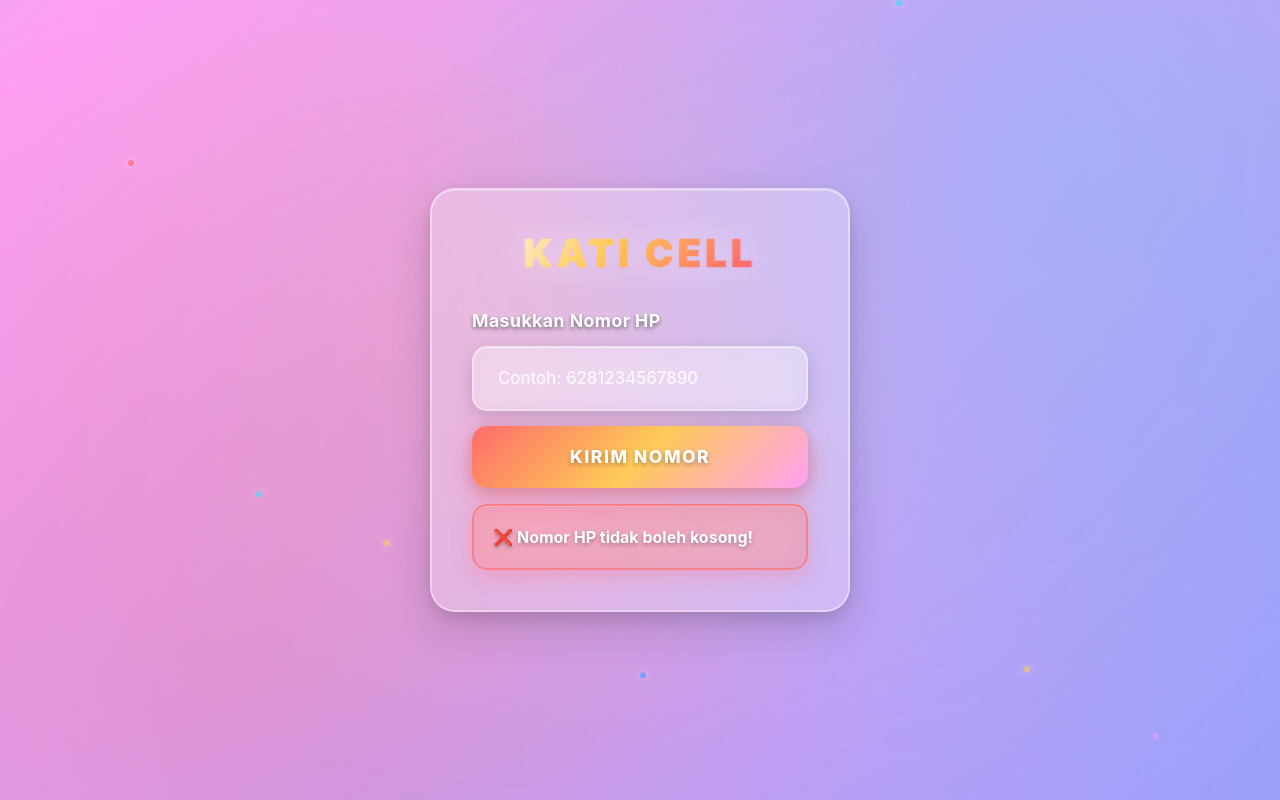
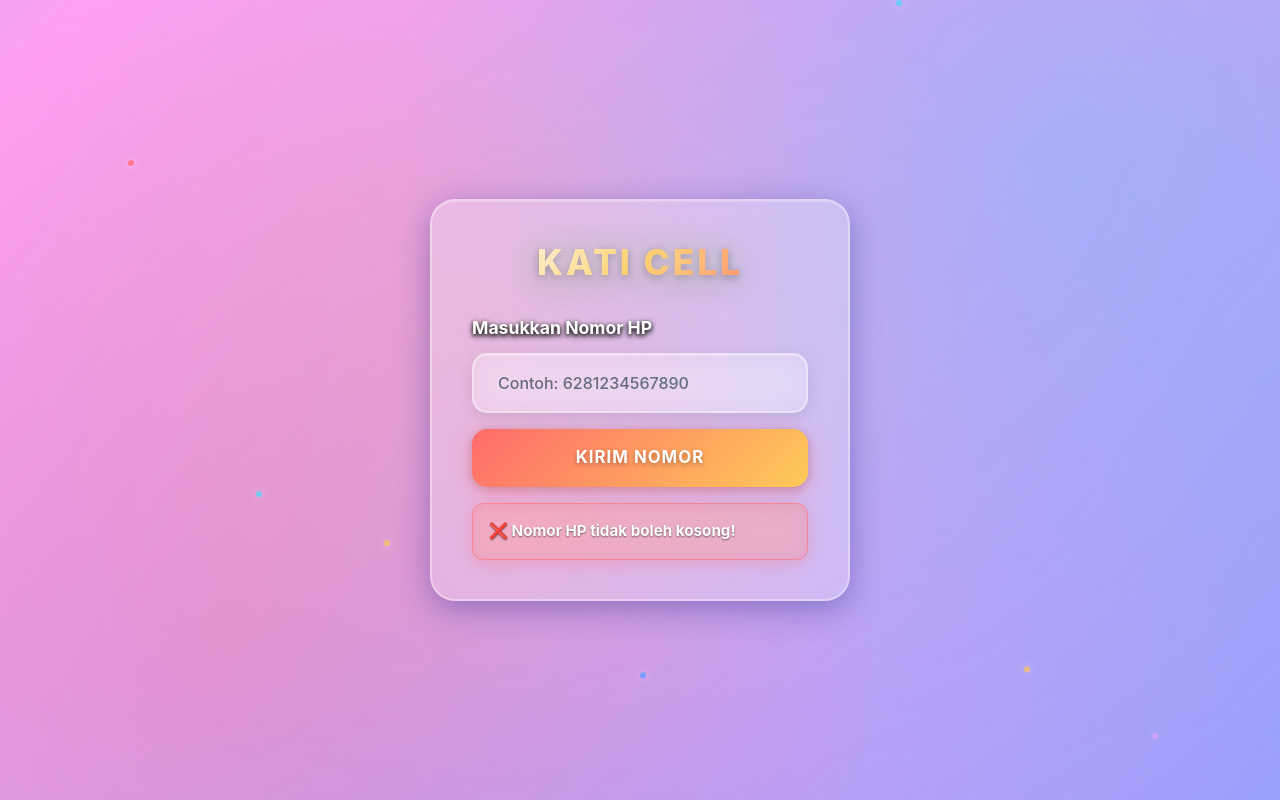
Before and after one commit to qorib24/inputan_nomer, a plain HTML site: page index.html in a window 1280 px wide. Both pictures are taken after a click on the button "KIRIM NOMOR". Drawn offline with nearby package versions, Linux system fonts and the light colour scheme.

Commit message:
Update index.html

```diff
--- a/index.html
+++ b/index.html
@@ -11,12 +11,13 @@
       --new-primary-gradient: linear-gradient(135deg, #ff6b6b 0%, #feca57 15%, #48dbfb 35%, #ff9ff3 60%, #54a0ff 100%);
       --secondary-gradient: linear-gradient(135deg, #ff6b6b 0%, #feca57 100%);
       --success-gradient: linear-gradient(135deg, #00d2ff 0%, #3a7bd5 100%);
-      --glass-bg: rgba(255, 255, 255, 0.15);
-      --glass-border: rgba(255, 255, 255, 0.25);
+      --glass-bg: rgba(255, 255, 255, 0.25);
+      --glass-border: rgba(255, 255, 255, 0.35);
       --shadow-primary: 0 8px 32px rgba(31, 38, 135, 0.37);
       --shadow-hover: 0 15px 35px rgba(31, 38, 135, 0.4);
       --text-primary: #ffffff;
-      --text-secondary: rgba(255, 255, 255, 0.85);
+      --text-secondary: #f8f9fa;
+      --text-dark: #2c3e50;
     }
 
     * {
@@ -122,15 +123,14 @@
 
     /* Glass morphism card */
     .glass-card {
-      background: rgba(255, 255, 255, 0.25);
-      backdrop-filter: blur(20px);
-      -webkit-backdrop-filter: blur(20px);
-      border: 2px solid rgba(255, 255, 255, 0.4);
+      background: var(--glass-bg);
+      backdrop-filter: blur(25px);
+      -webkit-backdrop-filter: blur(25px);
+      border: 2px solid var(--glass-border);
       border-radius: 25px;
       box-shadow:
-        0 15px 40px rgba(0, 0, 0, 0.15),
-        0 5px 15px rgba(0, 0, 0, 0.1),
-        inset 0 1px 0 rgba(255, 255, 255, 0.3);
+        var(--shadow-primary),
+        inset 0 1px 0 rgba(255, 255, 255, 0.2);
       width: 100%;
       max-width: 420px;
       padding: 2.5rem;
@@ -168,76 +168,60 @@
 
     /* Brand styling */
     .brand {
-      font-weight: 900;
-      font-size: 2.4rem;
-      background: linear-gradient(135deg, #ffffff 0%, #feca57 40%, #ff6b6b 80%, #ff9ff3 100%);
+      font-weight: 800;
+      font-size: 2.2rem;
+      background: linear-gradient(135deg, #ffffff 0%, #feca57 50%, #ff6b6b 100%);
       -webkit-background-clip: text;
       -webkit-text-fill-color: transparent;
       background-clip: text;
       text-align: center;
       margin-bottom: 2rem;
-      letter-spacing: 4px;
+      letter-spacing: 3px;
       animation: brandPulse 4s ease-in-out infinite;
-      filter: drop-shadow(0 0 20px rgba(255, 255, 255, 0.8));
-      position: relative;
-    }
-
-    .brand::before {
-      content: 'KATI CELL';
-      position: absolute;
-      top: 0;
-      left: 0;
-      width: 100%;
-      height: 100%;
-      background: linear-gradient(135deg, #ffffff 0%, #feca57 40%, #ff6b6b 80%, #ff9ff3 100%);
-      -webkit-background-clip: text;
-      -webkit-text-fill-color: transparent;
-      background-clip: text;
-      filter: blur(1px);
-      opacity: 0.7;
-      z-index: -1;
+      text-shadow: 0 0 30px rgba(255, 255, 255, 0.8);
+      filter: drop-shadow(0 2px 4px rgba(0, 0, 0, 0.5));
     }
 
     @keyframes brandPulse {
       0%, 100% {
-        filter: drop-shadow(0 0 15px rgba(255,255,255,0.4));
+        filter: drop-shadow(0 0 15px rgba(255,255,255,0.6)) drop-shadow(0 2px 4px rgba(0, 0, 0, 0.5));
         transform: scale(1);
       }
       50% {
-        filter: drop-shadow(0 0 25px rgba(255,255,255,0.7));
+        filter: drop-shadow(0 0 25px rgba(255,255,255,0.8)) drop-shadow(0 2px 4px rgba(0, 0, 0, 0.5));
         transform: scale(1.05);
       }
     }
 
     /* Form elements */
     .form-label {
-      color: #ffffff;
+      color: var(--text-primary);
       font-weight: 700;
       margin-bottom: 0.75rem;
       font-size: 1.1rem;
       text-shadow:
-        0 2px 4px rgba(0,0,0,0.5),
+        0 2px 4px rgba(0,0,0,0.6),
         0 0 10px rgba(255,255,255,0.3);
-      letter-spacing: 0.5px;
+      filter: drop-shadow(0 1px 2px rgba(0,0,0,0.8));
     }
 
     .form-control {
       background: rgba(255, 255, 255, 0.2);
       border: 2px solid rgba(255, 255, 255, 0.4);
       border-radius: 15px;
-      color: #ffffff;
-      padding: 1.1rem 1.5rem;
-      font-size: 1.05rem;
+      color: var(--text-dark);
+      padding: 1rem 1.5rem;
+      font-size: 1rem;
       font-weight: 600;
       transition: all 0.3s cubic-bezier(0.4, 0, 0.2, 1);
-      backdrop-filter: blur(10px);
+      backdrop-filter: blur(15px);
       box-shadow:
-        0 6px 20px rgba(0, 0, 0, 0.15),
+        0 4px 15px rgba(0, 0, 0, 0.1),
         inset 0 1px 0 rgba(255, 255, 255, 0.3);
     }
 
     .form-control::placeholder {
-      color: rgba(255, 255, 255, 0.8);
+      color: rgba(44, 62, 80, 0.7);
       font-weight: 500;
     }
 
@@ -245,39 +229,39 @@
       background: rgba(255, 255, 255, 0.3);
       border-color: rgba(72, 219, 251, 0.8);
       box-shadow:
-        0 0 0 0.3rem rgba(72, 219, 251, 0.25),
-        0 0 30px rgba(72, 219, 251, 0.4),
-        0 10px 30px rgba(0, 0, 0, 0.2);
-      color: #ffffff;
-      transform: translateY(-4px);
+        0 0 0 0.25rem rgba(72, 219, 251, 0.25),
+        0 0 25px rgba(72, 219, 251, 0.4),
+        0 8px 25px rgba(0, 0, 0, 0.15);
+      color: var(--text-dark);
+      transform: translateY(-3px);
     }
 
     /* Button styling */
     .btn-custom {
-      background: linear-gradient(135deg, #ff6b6b 0%, #feca57 50%, #ff9ff3 100%);
+      background: var(--secondary-gradient);
       border: none;
       border-radius: 15px;
-      padding: 1.1rem 2rem;
-      font-weight: 800;
-      font-size: 1.1rem;
-      color: #ffffff;
+      padding: 1rem 2rem;
+      font-weight: 700;
+      font-size: 1.05rem;
+      color: white;
       position: relative;
       overflow: hidden;
       transition: all 0.3s cubic-bezier(0.4, 0, 0.2, 1);
       box-shadow:
-        0 8px 25px rgba(255, 107, 107, 0.5),
-        0 4px 15px rgba(0, 0, 0, 0.15);
+        0 6px 20px rgba(255, 107, 107, 0.4),
+        0 2px 10px rgba(0, 0, 0, 0.2);
       text-transform: uppercase;
-      letter-spacing: 1.5px;
+      letter-spacing: 1px;
       text-shadow: 0 2px 4px rgba(0,0,0,0.3);
     }
 
     .btn-custom:hover {
-      transform: translateY(-5px);
+      transform: translateY(-4px);
       box-shadow:
-        0 12px 35px rgba(255, 107, 107, 0.6),
-        0 6px 20px rgba(0, 0, 0, 0.2);
-      color: #ffffff;
+        0 10px 30px rgba(255, 107, 107, 0.5),
+        0 4px 15px rgba(0, 0, 0, 0.2);
+      color: white;
     }
 
     .btn-custom:active {
@@ -300,16 +284,16 @@
     }
 
     .btn-success-custom {
-      background: linear-gradient(135deg, #00d2ff 0%, #3a7bd5 50%, #48dbfb 100%);
+      background: var(--success-gradient);
       box-shadow:
-        0 8px 25px rgba(0, 210, 255, 0.5),
-        0 4px 15px rgba(0, 0, 0, 0.15);
+        0 6px 20px rgba(0, 210, 255, 0.4),
+        0 2px 10px rgba(0, 0, 0, 0.2);
     }
 
     .btn-success-custom:hover {
       box-shadow:
-        0 12px 35px rgba(0, 210, 255, 0.6),
-        0 6px 20px rgba(0, 0, 0, 0.2);
+        0 10px 30px rgba(0, 210, 255, 0.5),
+        0 4px 15px rgba(0, 0, 0, 0.2);
     }
 
     /* Loader */
@@ -347,32 +331,28 @@
 
     /* Status messages */
     .status-message {
-      padding: 1.2rem;
-      border-radius: 15px;
-      font-size: 1rem;
+      padding: 1rem;
+      border-radius: 12px;
+      font-size: 0.95rem;
       font-weight: 700;
       animation: statusFadeIn 0.6s ease-out;
-      backdrop-filter: blur(15px);
-      border: 2px solid rgba(255, 255, 255, 0.3);
-      text-shadow: 0 2px 4px rgba(0,0,0,0.3);
+      backdrop-filter: blur(10px);
+      border: 1px solid rgba(255, 255, 255, 0.2);
+      text-shadow: 0 1px 2px rgba(0,0,0,0.5);
     }
 
     .status-success {
-      background: rgba(0, 210, 255, 0.35);
+      background: rgba(0, 210, 255, 0.3);
       color: #ffffff;
-      border-color: rgba(0, 210, 255, 0.6);
-      box-shadow:
-        0 6px 20px rgba(0, 210, 255, 0.3),
-        inset 0 1px 0 rgba(255, 255, 255, 0.2);
+      border-color: rgba(0, 210, 255, 0.5);
+      box-shadow: 0 4px 15px rgba(0, 210, 255, 0.3);
     }
 
     .status-error {
-      background: rgba(255, 107, 107, 0.35);
+      background: rgba(255, 107, 107, 0.3);
       color: #ffffff;
-      border-color: rgba(255, 107, 107, 0.6);
-      box-shadow:
-        0 6px 20px rgba(255, 107, 107, 0.3),
-        inset 0 1px 0 rgba(255, 255, 255, 0.2);
+      border-color: rgba(255, 107, 107, 0.5);
+      box-shadow: 0 4px 15px rgba(255, 107, 107, 0.3);
     }
 
     @keyframes statusFadeIn {
```
